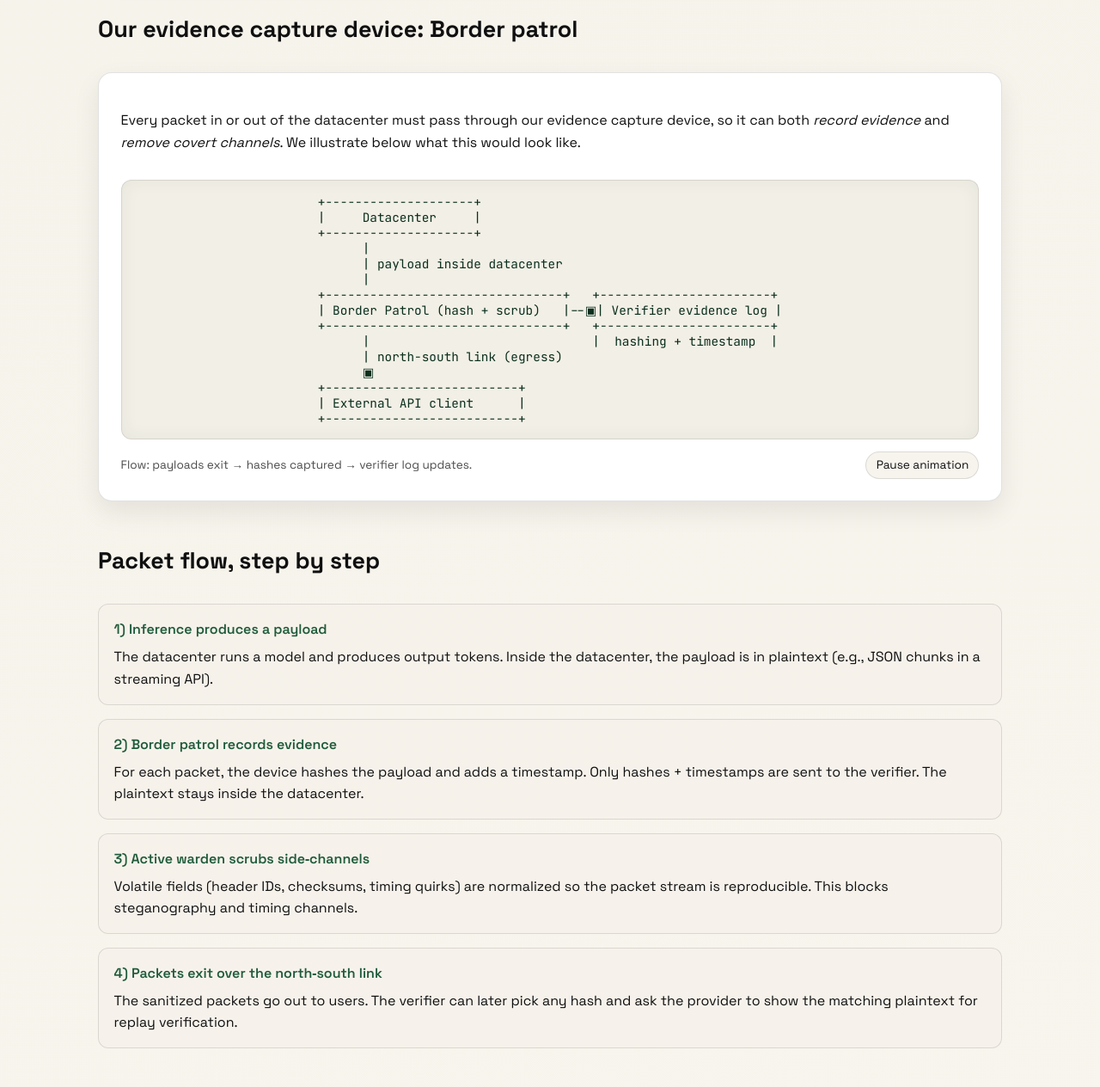
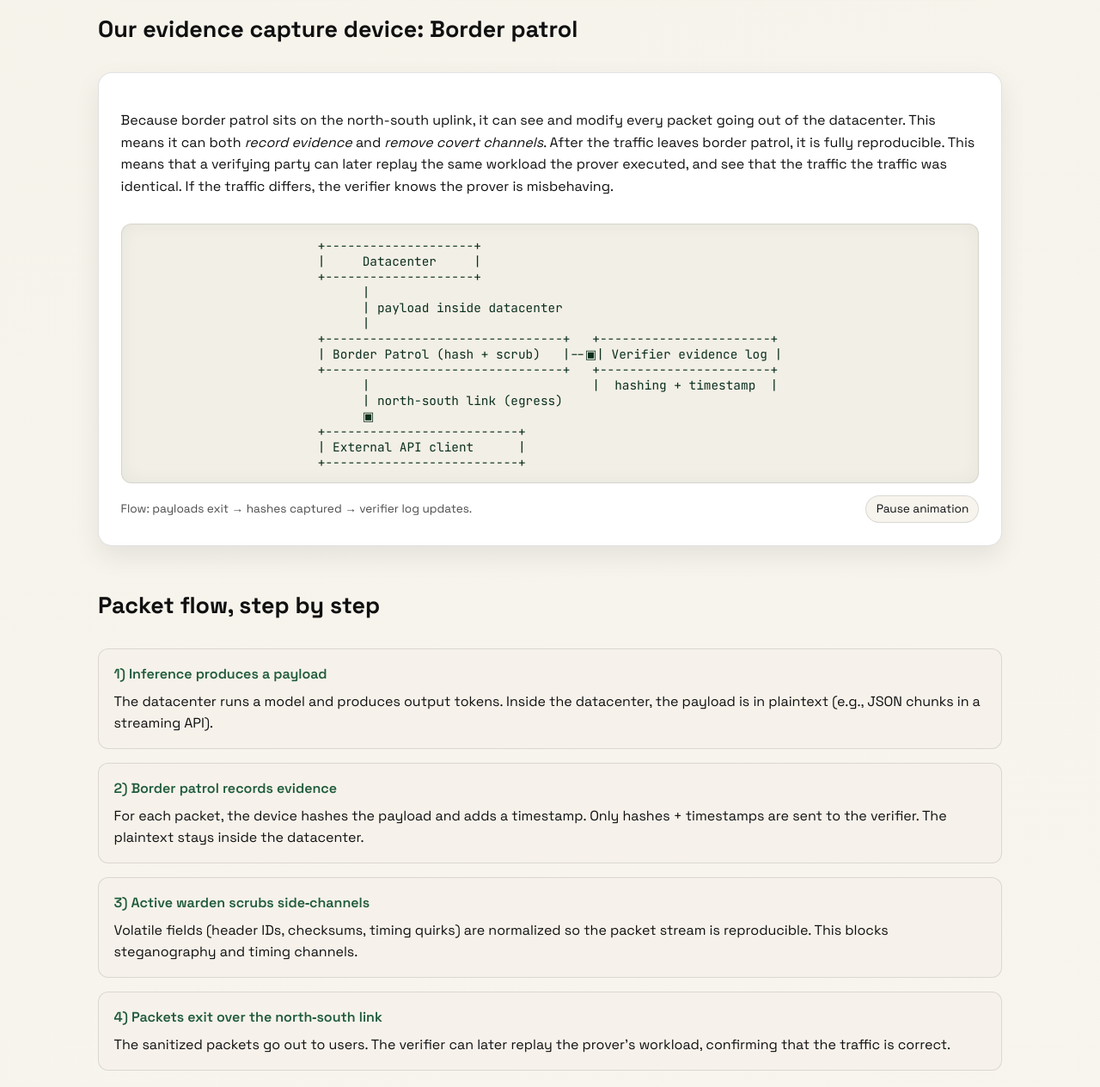
Before and after one commit to luke-marks0-temp/warden-site, a plain HTML site: page index.html in a window 1280 px wide. Shown: the part 880-2144 px from the top of the page at 86% size. Drawn offline with Linux system fonts and the light colour scheme.

Commit message:
general writing revisions

```diff
--- a/index.html
+++ b/index.html
@@ -344,7 +344,7 @@
     <section>
       <h2>Our evidence capture device: Border patrol</h2>
       <div class="card">
-        <p>Every packet in or out of the datacenter must pass through our evidence capture device, so it can both <em>record evidence</em> and <em>remove covert channels</em>. We illustrate below what this would look like.</p>
+        <p>Because border patrol sits on the north-south uplink, it can see and modify every packet going out of the datacenter. This means it can both <em>record evidence</em> and <em>remove covert channels</em>. After the traffic leaves border patrol, it is fully reproducible. This means that a verifying party can later replay the same workload the prover executed, and see that the traffic the traffic was identical. If the traffic differs, the verifier knows the prover is misbehaving.</p>
         <div class="ascii-wrap">
           <div class="ascii-flipbook" data-flipbook data-interval="1000">
             <pre class="ascii" aria-live="polite"><span class="ascii-inner" data-frame>
@@ -486,7 +486,7 @@
         </div>
         <div class="step">
           <strong>4) Packets exit over the north‑south link</strong>
-          <div>The sanitized packets go out to users. The verifier can later pick any hash and ask the provider to show the matching plaintext for replay verification.</div>
+          <div>The sanitized packets go out to users. The verifier can later replay the prover's workload, confirming that the traffic is correct.</div>
         </div>
       </div>
     </section>
@@ -584,7 +584,7 @@
         <div class="grid">
           <div>
             <h3>Server (datacenter)</h3>
-            <p>Precomputes Ethernet frames from a JSON payload and sends them after a UDP trigger. This is the “deterministic inference output”.</p>
+            <p>Precomputes Ethernet frames from a JSON payload and sends them after a UDP trigger.</p>
           </div>
           <div>
             <h3>Client (user)</h3>
```
